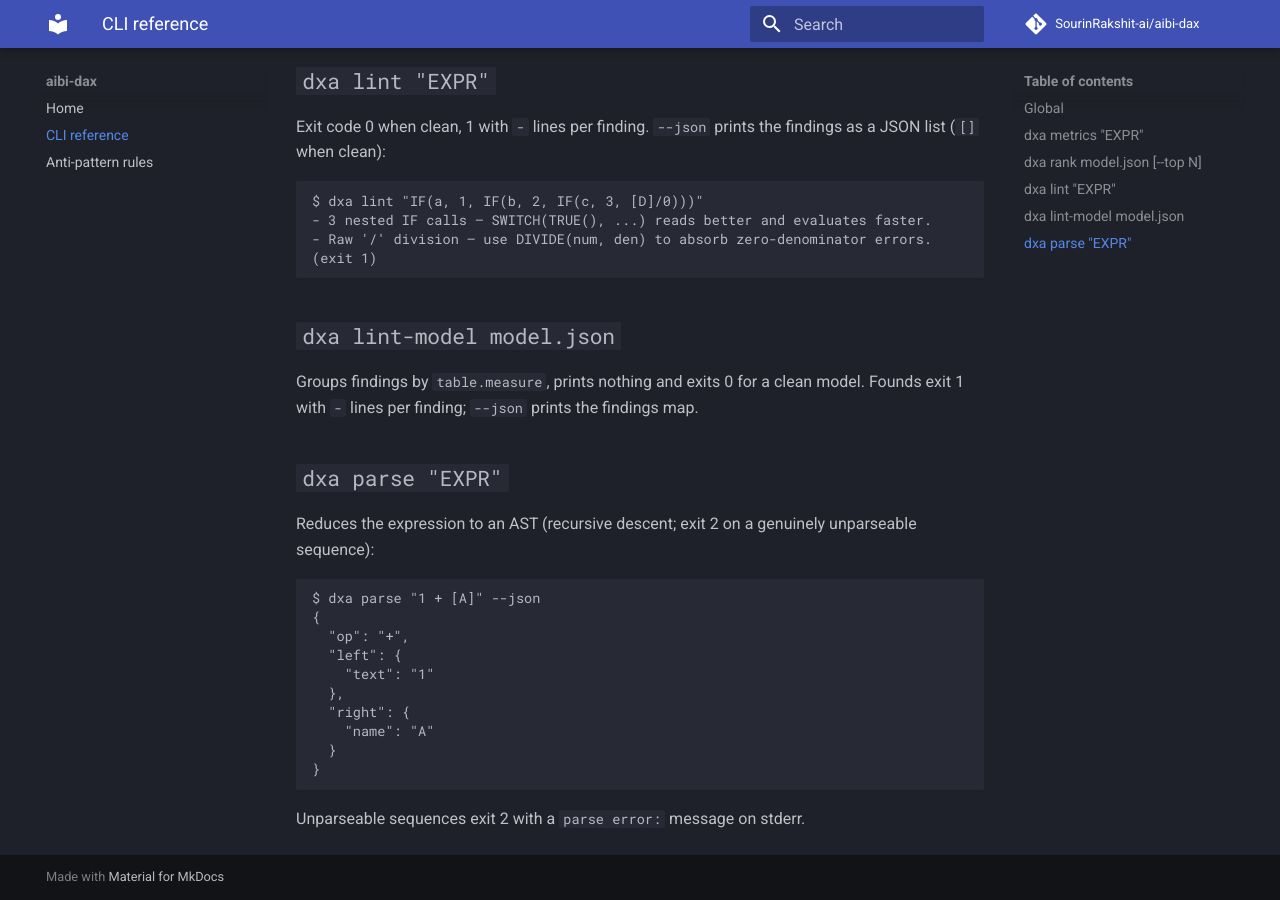
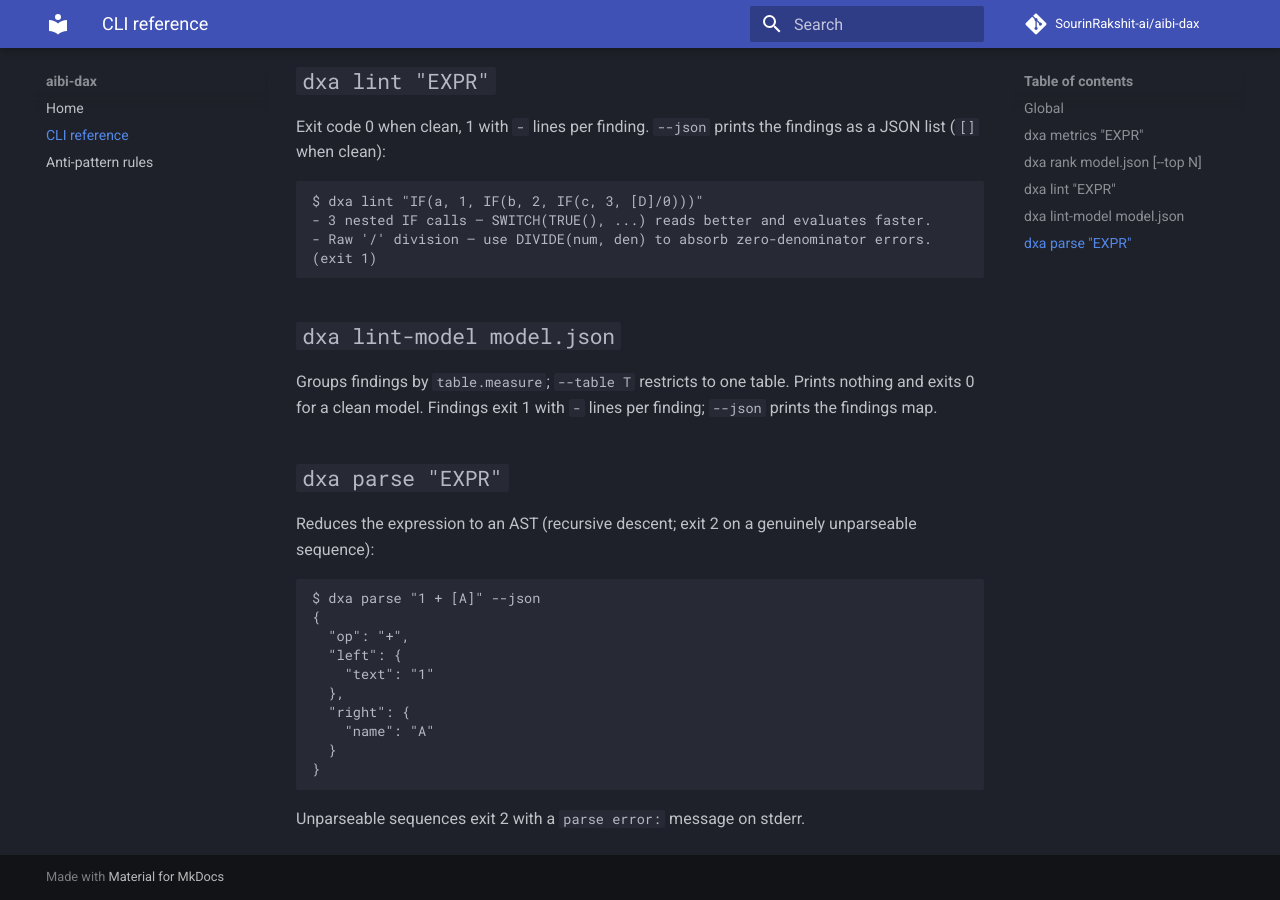
Before and after one commit to SourinRakshit-ai/aibi-dax, an MkDocs documentation site: the page built from docs/CLI.md, in a window 1280 px wide and 900 px high, scrolled down 844 px. Built offline with MkDocs 1.6.1 and Material for MkDocs 9.7.7, drawn with Linux system fonts in a browser that asks for light colours; comment, search, counter and statistics services are not loaded.

Commit message:
docs: lint-model --table in the CLI reference

```diff
--- a/docs/CLI.md
+++ b/docs/CLI.md
@@ -49,8 +49,9 @@ $ dxa lint "IF(a, 1, IF(b, 2, IF(c, 3, [D]/0)))"
 
 ## `dxa lint-model model.json`
 
-Groups findings by `table.measure`, prints nothing and exits 0 for a clean model.
-Founds exit 1 with `- ` lines per finding; `--json` prints the findings map.
+Groups findings by `table.measure`; `--table T` restricts to one table.
+Prints nothing and exits 0 for a clean model. Findings exit 1 with `- `
+lines per finding; `--json` prints the findings map.
 
 ## `dxa parse "EXPR"`
 
```
